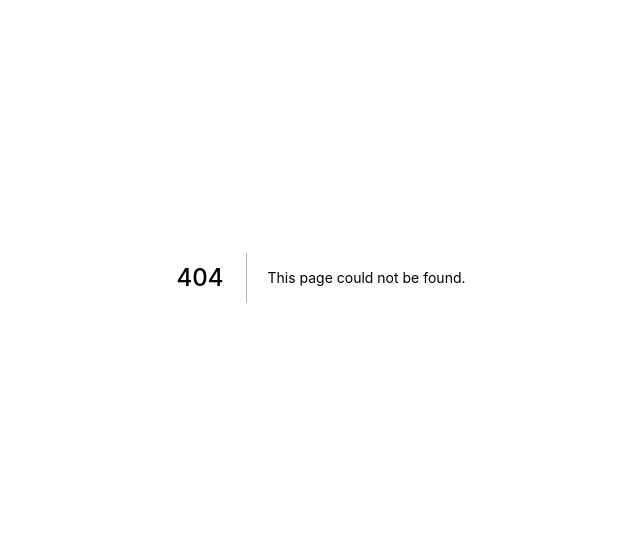
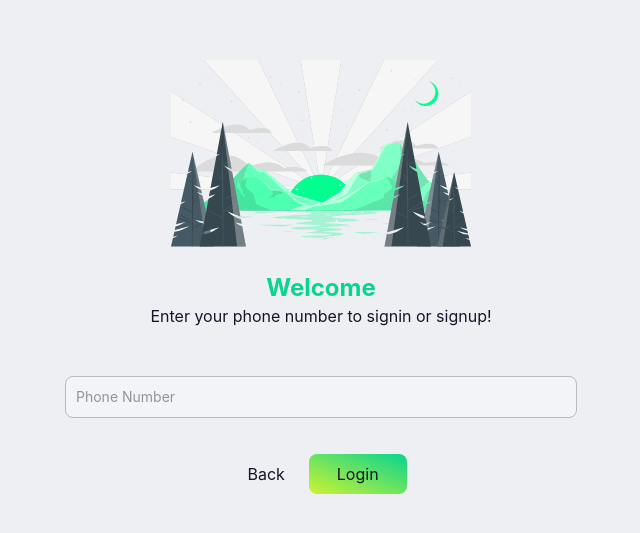
Before and after one commit to mahv7272/techonit-desk-ui, a Next.js app in the folder techonit-desk/: page /auth/signin in a window 1280 px wide. Before the commit this address had no page. Shown: the part 123-656 px from the top of the page, without its empty margins (319-959 px from the left). Built offline with nearby package versions, Linux system fonts and the light colour scheme.

Commit message:
♻️ Add signin page. Optionset title for seo.

```diff
--- a/techonit-desk/pages/_app.js
+++ b/techonit-desk/pages/_app.js
@@ -1,17 +1,28 @@
-import '../styles/globals.css'
+import Head from 'next/head'
 import AuthLayout from '../components/auth/layouts/layout'
 import MainLayout from '../components/main/layouts/layout'
 import ManageLayout from '../components/manage/layouts/layout'
 
+import '../styles/globals.css'
+
 function MyApp({ Component, pageProps }) {
   // set layout
   const Layout = Component.layout === 'auth' ? AuthLayout :
-  Component.layout === 'manage' ? ManageLayout : MainLayout;
+    Component.layout === 'manage' ? ManageLayout : MainLayout;
 
   return (
-    <Layout>
-      <Component {...pageProps} />
-    </Layout>
+    <>
+      <Head>
+        <title>Technology On It {Component.title ? ' - ' + Component.title : ''}</title>
+        if(Component.description){
+          <meta name="description" content={Component.description} />
+        }
+        <link rel="icon" href="/favicon.ico" />
+      </Head>
+      <Layout>
+        <Component {...pageProps} />
+      </Layout>
+    </>
   )
 }
 
--- /dev/null
+++ b/techonit-desk/pages/auth/signin.js
@@ -0,0 +1,39 @@
+import Image from 'next/image'
+import Link from 'next/link';
+export default function Signin() {
+    return (
+        <>
+            <div className="flex flex-col justify-center h-[100%] px-8 md:px-[20%] lg:px-[30%]">
+                {/* Image And Text */}
+                <div className="text-center flex flex-col mb-12">
+                    <div className='grid mb-3'>
+                        <Image src="/assets/Sun rise-cuate.svg" alt="Nature view" width={100} height={200} />
+                    </div>
+                    <div>
+                        <label className="text-primary-500 text-2xl font-bold">Welcome</label>
+                        <p>Enter your phone number to signin or signup!</p>
+                    </div>
+                </div>
+                {/* Form And Button */}
+                <div>
+                    <div className="mb-9">
+                        <input
+                            className='bg-gray-50 border border-gray-300 text-gray-900 text-sm rounded-lg focus:ring-blue-500 focus:border-blue-500 block w-full p-2.5 dark:bg-gray-700 dark:border-gray-600 dark:placeholder-gray-400 dark:text-white dark:focus:ring-blue-500 dark:focus:border-blue-500'
+                            maxLength={11}
+                            type='text'
+                            placeholder='Phone Number' />
+                    </div>
+                    <div className='text-center flex justify-center gap-3'>
+                        <Link href='/'>
+                            <a className='px-3 py-2'>Back</a>
+                        </Link>
+                        <button className="bg-gradient-to-tr from-primary-100 to-primary-500 px-7 py-2 rounded-lg">Login</button>
+                    </div>
+                </div>
+            </div>
+        </>
+    )
+}
+
+Signin.layout = 'auth';
+Signin.title = 'Login or create account!';
--- a/techonit-desk/pages/index.js
+++ b/techonit-desk/pages/index.js
@@ -1,4 +1,3 @@
-import Head from 'next/head'
 import Image from 'next/image'
 import styles from '../styles/Home.module.css'
 import Link from 'next/link'
@@ -6,12 +5,6 @@ import Link from 'next/link'
 export default function Home() {
   return (
     <div className={styles.container}>
-      <Head>
-        <title>Technology On It</title>
-        <meta name="description" content="Generated by create next app" />
-        <link rel="icon" href="/favicon.ico" />
-      </Head>
-
       <main className={styles.main}>
         <div className='mb-[8rem]'>
           <h1 className={styles.title}>
--- a/techonit-desk/styles/globals.css
+++ b/techonit-desk/styles/globals.css
@@ -8,6 +8,8 @@ body {
   margin: 0;
   font-family: -apple-system, BlinkMacSystemFont, Segoe UI, Roboto, Oxygen,
     Ubuntu, Cantarell, Fira Sans, Droid Sans, Helvetica Neue, sans-serif;
+  color: rgb(22, 22, 42);
+  background: rgb(238, 239, 243);
 }
 
 a {
@@ -19,7 +21,7 @@ a {
   box-sizing: border-box;
 }
 
-@media (prefers-color-scheme: dark) {
+/* @media (prefers-color-scheme: dark) {
   html {
     color-scheme: dark;
   }
@@ -27,4 +29,4 @@ a {
     color: rgb(230, 230, 245);
     background: #0e0e2a;
   }
-}
+} */
```
